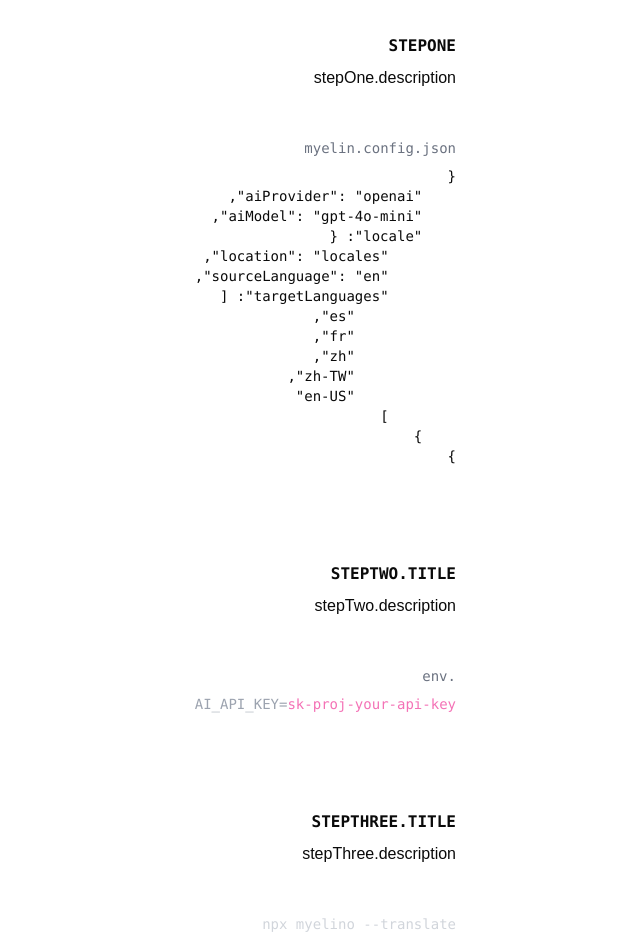
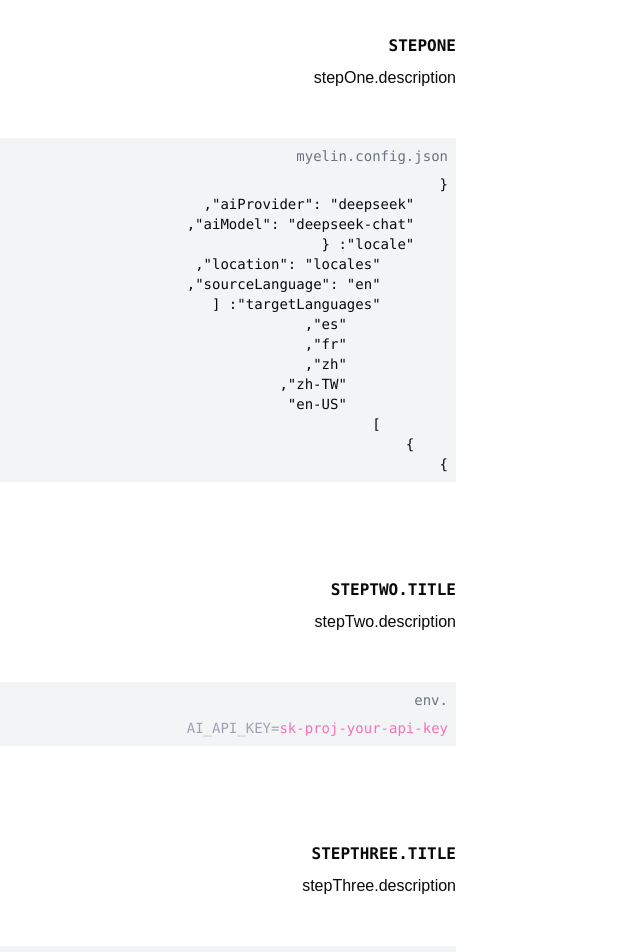
Before and after one commit to learnuidev/myelin.dev, a Next.js app: page / in a window 1280 px wide. Shown: the part 1040-1992 px from the top of the page, without its empty margins (600-1240 px from the left). Built offline with nearby package versions, Linux system fonts and the light colour scheme; no server answers; what i18next-chained-backend, i18next-resources-to-backend would draw is missing.

Commit message:
added styling

```diff
--- a/app/components/tutorial.tsx
+++ b/app/components/tutorial.tsx
@@ -7,22 +7,6 @@
 function TutorialDescription({ description }: { description: string }) {
   return (
     <p className="font-extralight mt-2 dark:text-gray-400">{description}</p>
-  );
-}
-
-function FeatureItem({
-  title,
-  description,
-}: {
-  title: string;
-  description: string;
-}) {
-  return (
-    <div>
-      <h4 className="font-bold uppercase font-mono">{title}</h4>
-
-      <p className="font-extralight mt-2 dark:text-gray-400">{description}</p>
-    </div>
   );
 }
 
@@ -41,14 +25,14 @@
 
           <TutorialDescription description={t("stepOne.description")} />
 
-          <div className="text-sm my-12">
+          <div className="text-sm my-12 dark:bg-[rgb(21,22,23)] bg-gray-100 py-2 px-2">
             <p className="font-mono text-gray-500 mb-2">{`myelin.config.json`}</p>
             <code>
               <pre>
                 {JSON.stringify(
                   {
-                    aiProvider: "openai",
-                    aiModel: "gpt-4o-mini",
+                    aiProvider: "deepseek",
+                    aiModel: "deepseek-chat",
                     locale: {
                       location: "locales",
                       sourceLanguage: "en",
@@ -67,7 +51,7 @@
 
           <TutorialDescription description={t("stepTwo.description")} />
 
-          <div className="text-sm my-12">
+          <div className="text-sm my-12 dark:bg-[rgb(21,22,23)] bg-gray-100 py-2 px-2">
             <p className="font-mono text-gray-500 mb-2">{`.env`}</p>
             <code>
               <pre>
@@ -82,10 +66,10 @@
 
           <TutorialDescription description={t("stepThree.description")} />
 
-          <div className="text-sm my-12">
+          <div className="text-sm my-12 dark:bg-[rgb(21,22,23)] bg-gray-100 py-2 px-2">
             <code>
               <pre>
-                <span className="text-gray-300">{`npx myelino --translate`}</span>
+                <span className="text-gray-300">{`> npx myelino --translate`}</span>
               </pre>
             </code>
           </div>
--- a/app/page.tsx
+++ b/app/page.tsx
@@ -18,7 +18,7 @@
           {t("banner")}
         </h3>
         <div>
-          <div className="flex mt-8 border border-dashed border-muted-foreground p-2 px-4 text-sm w-full relative">
+          <div className="flex mt-8 border border-dashed border-gray-200 dark:border-gray-600 p-2 px-4 text-sm w-full relative">
             <button
               onClick={() => {
                 copyTextToClipboard(`npx myelino --translate`).then(() => {
```
